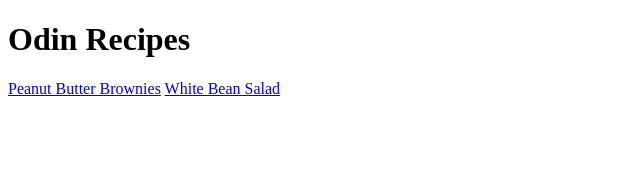
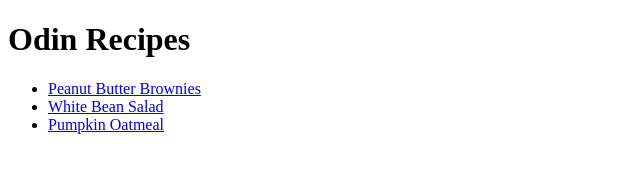
Before and after one commit to iv-ek/odin-recipes, a plain HTML site: page index.html in a window 1280 px wide. Shown: the whole page, without its empty margins (0-640 px from the left). Drawn offline with Linux system fonts and the light colour scheme.

Commit message:
Nested recipe links in an unordered list

```diff
--- a/index.html
+++ b/index.html
@@ -7,7 +7,10 @@
 
     <body>
         <h1>Odin Recipes</h1>
-        <a href="recipes/pb-brownies.html">Peanut Butter Brownies</a>
-        <a href="recipes/bean-salad.html">White Bean Salad</a>
+            <ul>
+                <li><a href="recipes/pb-brownies.html">Peanut Butter Brownies</a></li>
+                <li><a href="recipes/bean-salad.html">White Bean Salad</a></li>
+                <li><a href="recipes/pumpkin-oatmeal.html">Pumpkin Oatmeal</a></li>
+            </ul>
     </body>
 </html>
```
